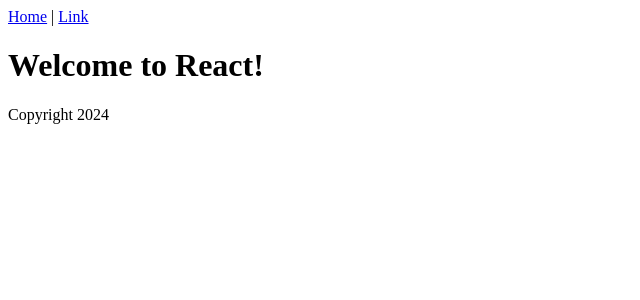
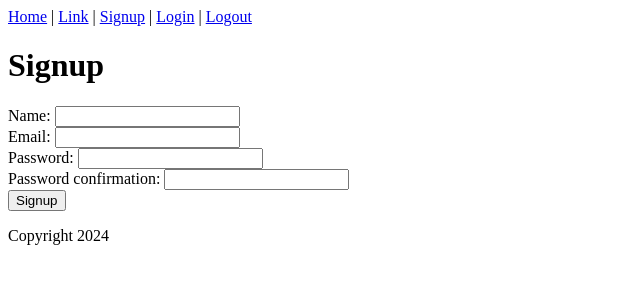
Before and after one commit to FelixAGonzales/todo-app, a React (Vite) app: page /signup in a window 1280 px wide. Shown: the top 300 px of the page, without its empty margins (0-640 px from the left). Built offline with nearby package versions, Linux system fonts and the light colour scheme.

Commit message:
added login, signup, logout, and reat-router-dom

```diff
--- a/package.json
+++ b/package.json
@@ -12,7 +12,8 @@
   "dependencies": {
     "axios": "^1.7.7",
     "react": "^18.3.1",
-    "react-dom": "^18.3.1"
+    "react-dom": "^18.3.1",
+    "react-router-dom": "^6.26.2"
   },
   "devDependencies": {
     "@eslint/js": "^9.9.0",
--- a/src/App.jsx
+++ b/src/App.jsx
@@ -1,15 +1,39 @@
+import { createBrowserRouter, RouterProvider, Outlet } from "react-router-dom";
+
 import { Header } from "./Header";
+import { SignupPage } from "./SignupPage";
+import { LoginPage } from "./LoginPage";
 import { ToDoPage } from "./ToDoPage";
 import { Footer } from "./Footer";
 
+const router = createBrowserRouter([
+  {
+    element: (
+      <div>
+        <Header />
+        <Outlet />
+        <Footer />
+      </div>
+    ),
+    children: [
+      {
+        path: "/",
+        element: <ToDoPage />,
+      },
+      {
+        path: "/signup",
+        element: <SignupPage />,
+      },
+      {
+        path: "/login",
+        element: <LoginPage />,
+      },
+    ],
+  },
+]);
+
 function App() {
-  return (
-    <div>
-      <Header />
-      <ToDoPage />
-      <Footer />
-    </div>
-  )
+  return <RouterProvider router={router} />;
 }
 
 export default App;
--- a/src/Header.jsx
+++ b/src/Header.jsx
@@ -1,8 +1,11 @@
+import { LogoutLink } from "./LogoutLink"
+import { Link } from "react-router-dom";
+
 export function Header() {
   return (
     <header>
       <nav>
-        <a href="#">Home</a> | <a href="#">Link</a>
+        <a href="#">Home</a> | <a href="#">Link</a> | <Link to="/signup">Signup</Link> | <Link to="/login">Login</Link> | <LogoutLink />
       </nav>
     </header>
   )
--- /dev/null
+++ b/src/LoginPage.jsx
@@ -0,0 +1,50 @@
+import axios from "axios";
+import { useState } from "react";
+
+const jwt = localStorage.getItem("jwt");
+if (jwt) {
+  axios.defaults.headers.common["Authorization"] = `Bearer ${jwt}`;
+}
+
+export function LoginPage() {
+  const [errors, setErrors] = useState([]);
+
+  const handleSubmit = (event) => {
+    event.preventDefault();
+    setErrors([]);
+    const params = new FormData(event.target);
+    axios
+      .post("http://localhost:3000/sessions.json", params)
+      .then((response) => {
+        console.log(response.data);
+        axios.defaults.headers.common["Authorization"] = "Bearer " + response.data.jwt;
+        localStorage.setItem("jwt", response.data.jwt);
+        event.target.reset();
+        window.location.href = "/"; // Change this to hide a modal, redirect to a specific page, etc.
+      })
+      .catch((error) => {
+        console.log(error.response);
+        setErrors(["Invalid email or password"]);
+      });
+  };
+
+  return (
+    <div id="login">
+      <h1>Login</h1>
+      <ul>
+        {errors.map((error) => (
+          <li key={error}>{error}</li>
+        ))}
+      </ul>
+      <form onSubmit={handleSubmit}>
+        <div>
+          Email: <input name="email" type="email" />
+        </div>
+        <div>
+          Password: <input name="password" type="password" />
+        </div>
+        <button type="submit">Login</button>
+      </form>
+    </div>
+  );
+}
--- /dev/null
+++ b/src/LogoutLink.jsx
@@ -0,0 +1,16 @@
+import axios from "axios";
+
+export function LogoutLink() {
+  const handleClick = (event) => {
+    event.preventDefault();
+    delete axios.defaults.headers.common["Authorization"];
+    localStorage.removeItem("jwt");
+    window.location.href = "/";
+  };
+
+  return (
+    <a href="#" onClick={handleClick}>
+      Logout
+    </a>
+  );
+}
--- /dev/null
+++ b/src/SignupPage.jsx
@@ -0,0 +1,49 @@
+import axios from "axios";
+import { useState } from "react";
+
+export function SignupPage() {
+  const [errors, setErrors] = useState([]);
+
+  const handleSubmit = (event) => {
+    event.preventDefault();
+    setErrors([]);
+    const params = new FormData(event.target);
+    axios
+      .post("http://localhost:3000/users.json", params)
+      .then((response) => {
+        console.log(response.data);
+        event.target.reset();
+        window.location.href = "/"; // Change this to hide a modal, redirect to a specific page, etc.
+      })
+      .catch((error) => {
+        console.log(error.response.data.errors);
+        setErrors(error.response.data.errors);
+      });
+  };
+
+  return (
+    <div id="signup">
+      <h1>Signup</h1>
+      <ul>
+        {errors.map((error) => (
+          <li key={error}>{error}</li>
+        ))}
+      </ul>
+      <form onSubmit={handleSubmit}>
+        <div>
+          Name: <input name="name" type="text" />
+        </div>
+        <div>
+          Email: <input name="email" type="email" />
+        </div>
+        <div>
+          Password: <input name="password" type="password" />
+        </div>
+        <div>
+          Password confirmation: <input name="password_confirmation" type="password" />
+        </div>
+        <button type="submit">Signup</button>
+      </form>
+    </div>
+  );
+}
```
Also changed, not shown: 1 other file (tests, documents, lock files or other folders).
